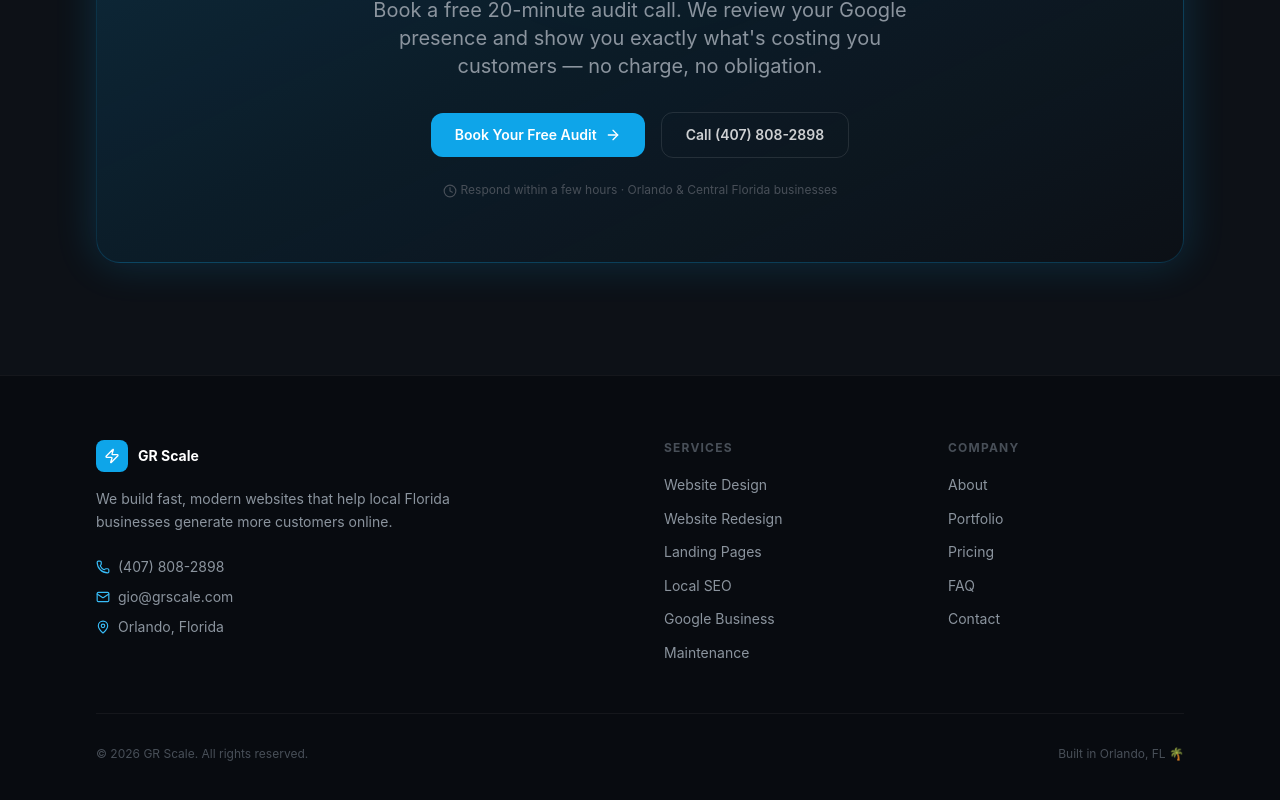
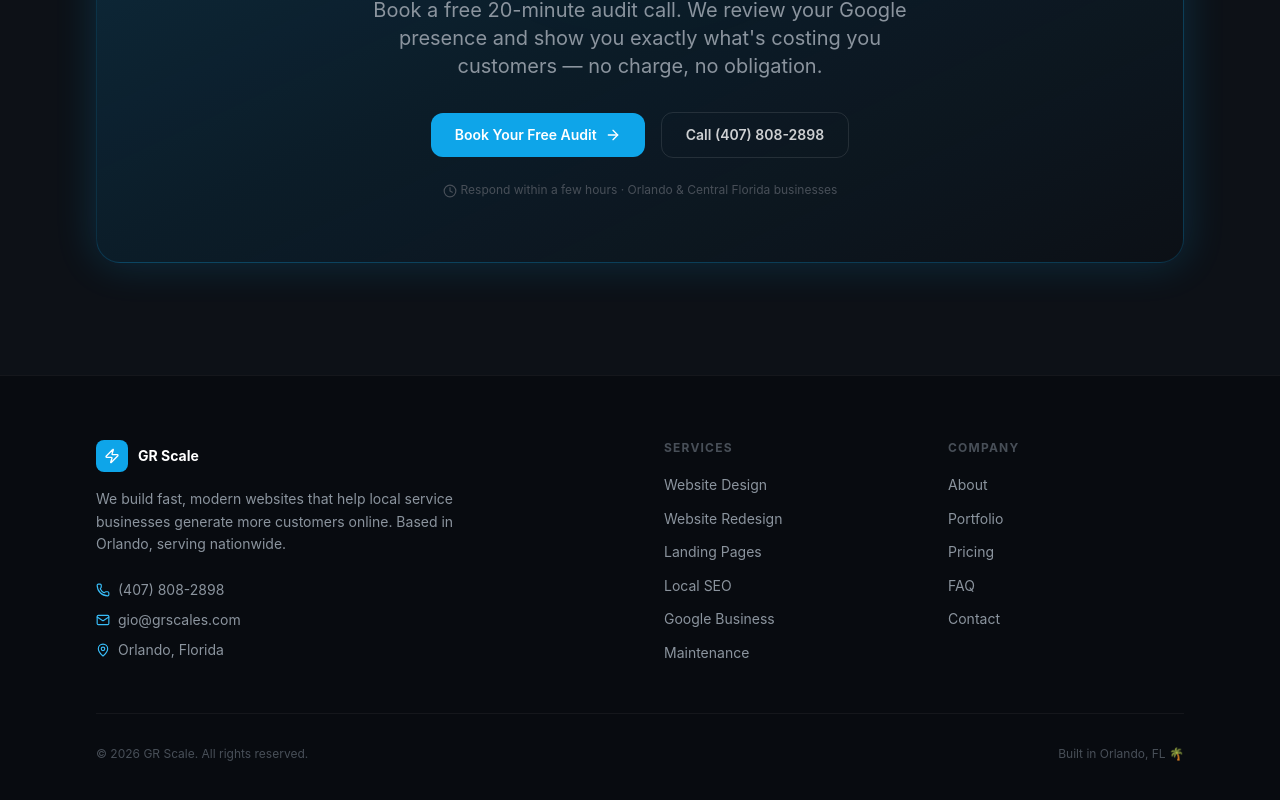
Before and after one commit to hayabusarivera23-ops/gr-scale-website, a Next.js app: page / in a window 1280 px wide. Shown: the part 6437-7237 px from the top of the page. Built offline with nearby package versions, Linux system fonts and the light colour scheme.

Commit message:
Update footer: gio@grscales.com + nationwide positioning

```diff
--- a/src/components/Footer.tsx
+++ b/src/components/Footer.tsx
@@ -35,14 +35,14 @@ export default function Footer() {
               <span className="text-sm font-bold text-white">GR Scale</span>
             </Link>
             <p className="text-sm text-[var(--text-muted)] leading-relaxed max-w-sm">
-              We build fast, modern websites that help local Florida businesses generate more customers online.
+              We build fast, modern websites that help local service businesses generate more customers online. Based in Orlando, serving nationwide.
             </p>
             <div className="mt-6 flex flex-col gap-2.5 text-sm text-[var(--text-muted)]">
               <a href="tel:+14078082898" className="flex items-center gap-2 hover:text-white transition">
                 <Phone className="h-3.5 w-3.5 text-brand-400" /> (407) 808-2898
               </a>
-              <a href="mailto:gio@grscale.com" className="flex items-center gap-2 hover:text-white transition">
-                <Mail className="h-3.5 w-3.5 text-brand-400" /> gio@grscale.com
+              <a href="mailto:gio@grscales.com" className="flex items-center gap-2 hover:text-white transition">
+                <Mail className="h-3.5 w-3.5 text-brand-400" /> gio@grscales.com
               </a>
               <span className="flex items-center gap-2">
                 <MapPin className="h-3.5 w-3.5 text-brand-400" /> Orlando, Florida
```
